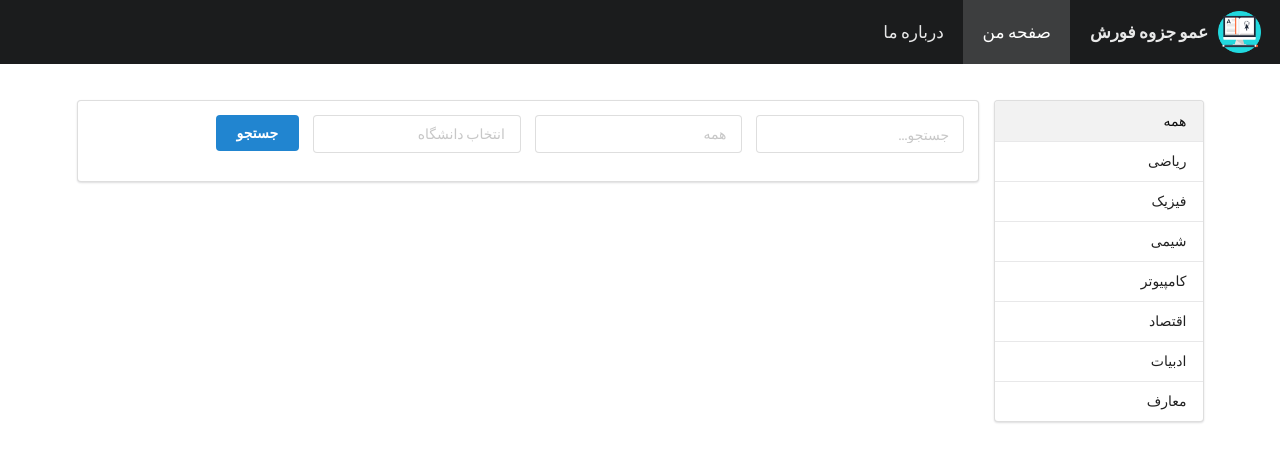
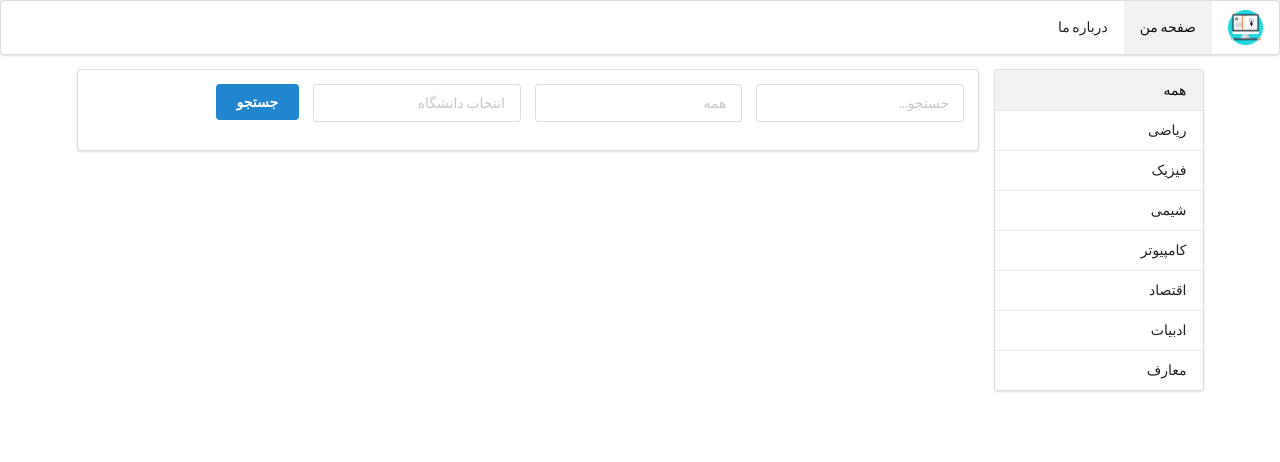
Before and after one commit to saeed617/amoo-jozve-foroosh, a Django app: template apps/advertise/templates/advertise/advertise_list.html in a window 1280 px wide. Shown: the top 462 px of the page. Run offline with Django 3.2, Linux system fonts and the light colour scheme; the template is opened without the code that fills it, so the values that code supplies are empty; parts of the project's set-up code (start-up, migrations or seed data) failed here and were passed over.

Commit message:
change top-bar block

```diff
--- a/apps/advertise/templates/advertise/advertise_list.html
+++ b/apps/advertise/templates/advertise/advertise_list.html
@@ -1,15 +1,6 @@
 {% extends 'amoo-jozve-foroosh/base.html' %}{% load staticfiles %}
-{% block top_bar %}
-    <div class="ui top fixed borderless huge inverted menu">
-        <a class="header item">
-            <img src="{% static 'advertise/images/logo.png' %}" style="margin-left: 10px"/>
-            عمو جزوه فورش
-        </a>
-        <a class="active item">صفحه من</a> <a class="item">درباره ما</a>
-    </div>
-{% endblock %}
 {% block body %}
-    <div class="ui container" style="padding-top: 100px">
+    <div class="ui container">
         <div class="ui very relaxed stackable grid">
             <div class="three wide column">
                 <div class="ui vertical menu">
```
